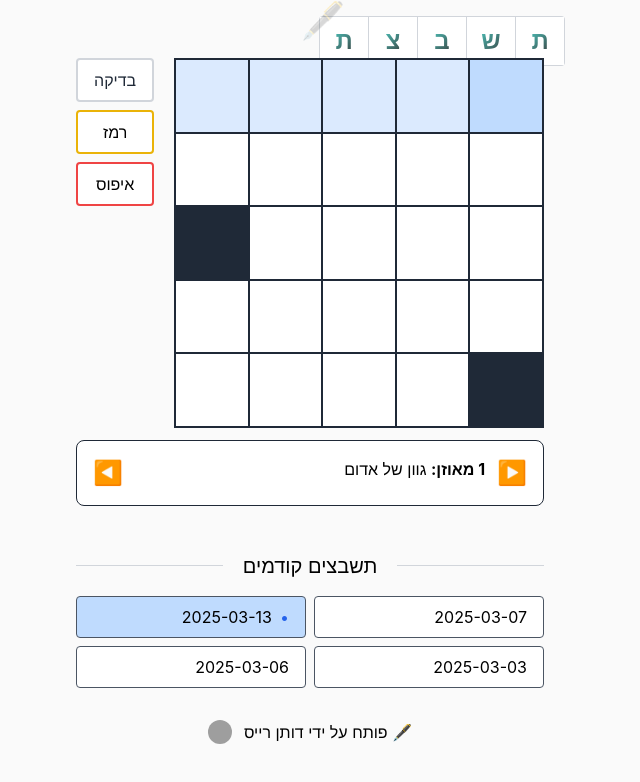
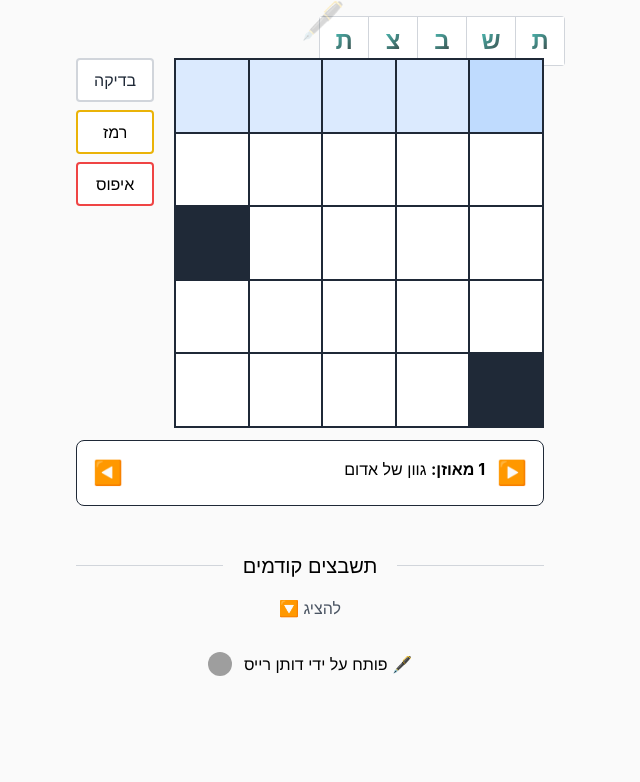
Before and after one commit to dotanrs/tashbezet, a React (Create React App) app: page / in a window 1280 px wide. Both pictures are taken after a click on the button "מוכנים לֶתַשְבֶצ?". Shown: the top 782 px of the page, without its empty margins (330-970 px from the left). Built offline with nearby package versions, Linux system fonts and the light colour scheme; grey boxes are pictures that could not be loaded.

Commit message:
Toggle previous puzzles

```diff
--- a/src/components/PreviousPuzzles.tsx
+++ b/src/components/PreviousPuzzles.tsx
@@ -1,4 +1,4 @@
-import React from 'react';
+import React, { useState } from 'react';
 import { PuzzleId } from '../crosswords';
 import { loadPuzzleState } from '../utils/storageUtils';
 import { puzzles } from '../crosswords';
@@ -9,6 +9,8 @@ interface PreviousPuzzlesProps {
 }
 
 const PreviousPuzzles: React.FC<PreviousPuzzlesProps> = ({ currentPuzzleId, onPuzzleChange }) => {
+  const [shown, setShown] = useState(false);
+
   const puzzleIds = Object.keys(puzzles) as PuzzleId[];
 
   const getPuzzleStatus = (puzzleId: PuzzleId) => {
@@ -24,7 +26,8 @@ const PreviousPuzzles: React.FC<PreviousPuzzlesProps> = ({ currentPuzzleId, onPu
         <div className="text-xl w-18 text-center">תשבצים קודמים</div>
         <div className="h-[1px] bg-gray-300 flex-auto"></div>
       </div>
-      <div className="grid grid-cols-2 justify-center gap-2 flex-wrap">
+      {shown && (
+        <div className="grid grid-cols-2 justify-center gap-2 flex-wrap">
         {puzzleIds.map((puzzleId) => {
           const status = getPuzzleStatus(puzzleId);
           return (
@@ -46,6 +49,10 @@ const PreviousPuzzles: React.FC<PreviousPuzzlesProps> = ({ currentPuzzleId, onPu
             </button>
           );
         })}
+        </div>
+      )}
+      <div onClick={() => setShown(!shown)} className={`text-center text-gray-600 cursor-pointer ${shown ? 'mt-4' : ''}`}>
+          {shown ? '🔼 להסתיר' : '🔽 להציג'}
       </div>
     </div>
   );
```
